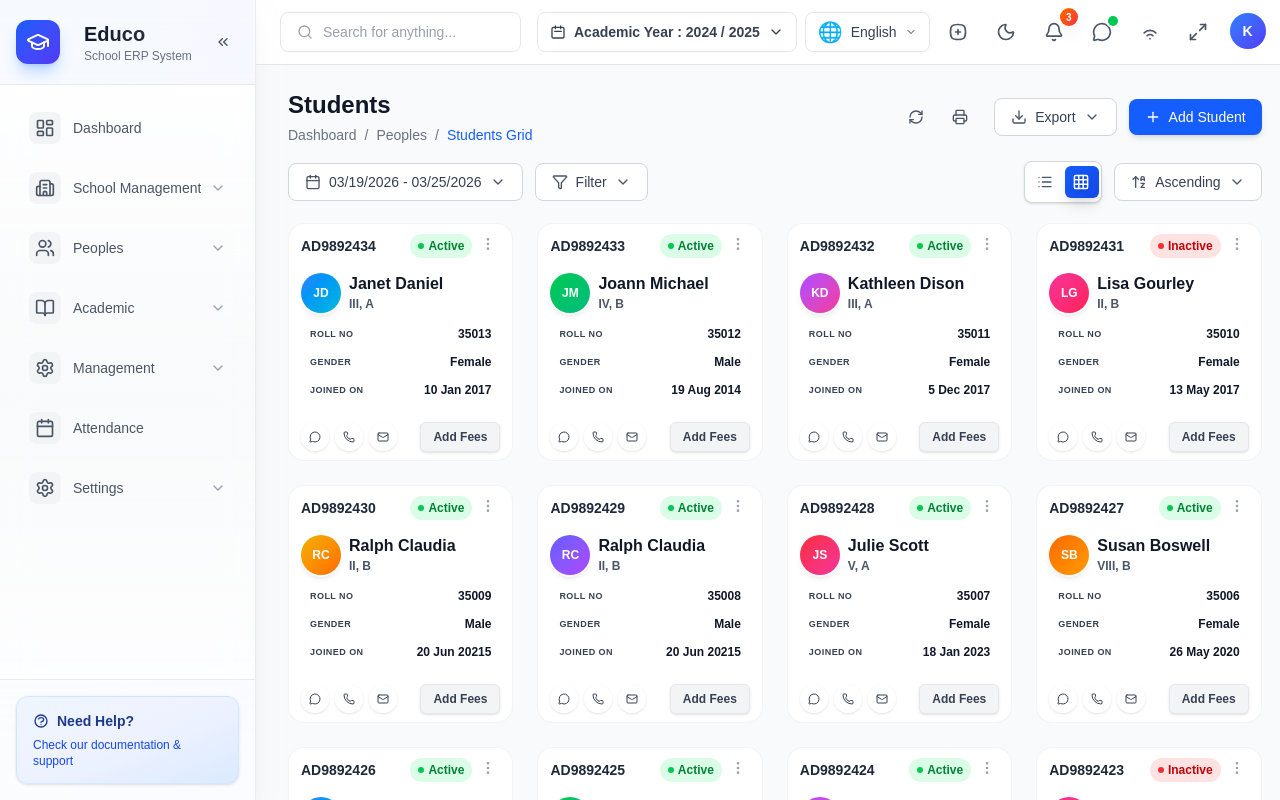
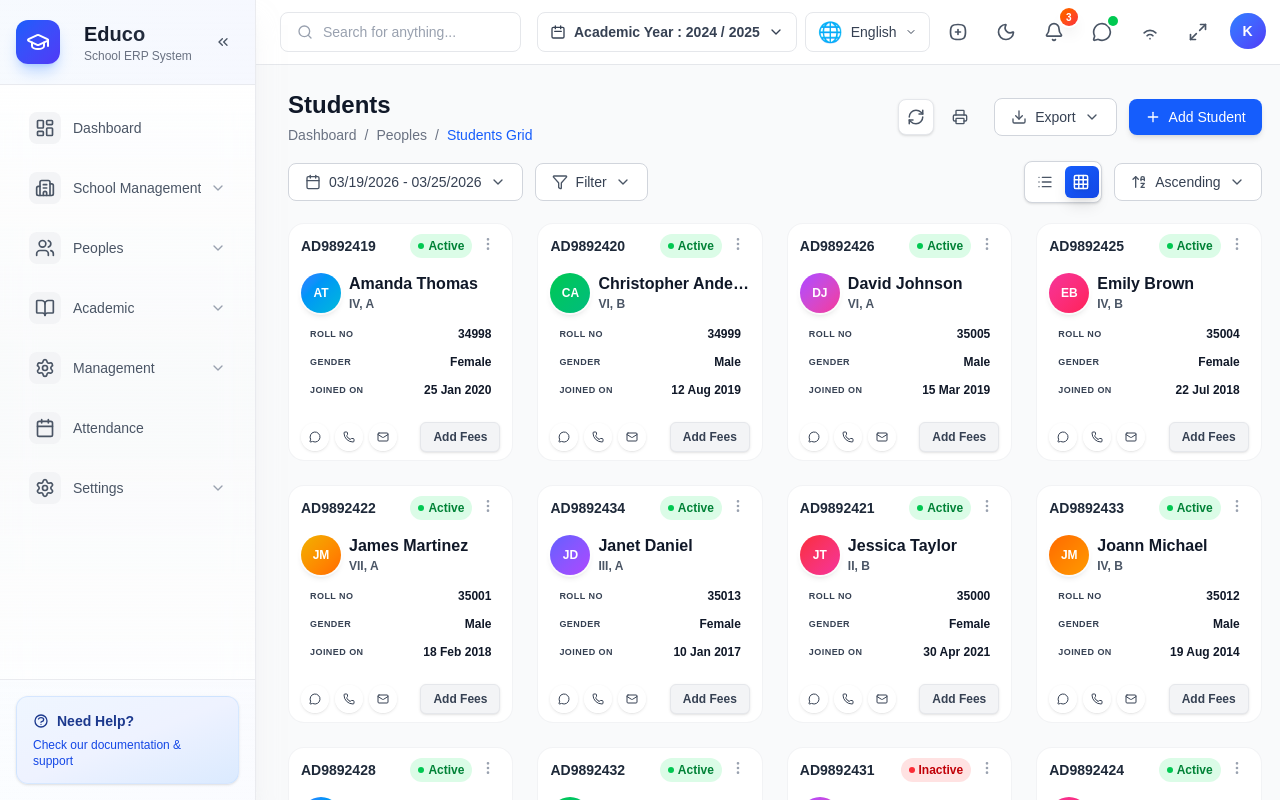
Before and after one commit to whaaala/educo, a Next.js app: page /students in a window 1280 px wide. Shown: the top 800 px of the page. Built offline with nearby package versions, Linux system fonts and the light colour scheme.

Commit message:
apply the refresh functionality to the table and grid

```diff
--- a/app/students/page.tsx
+++ b/app/students/page.tsx
@@ -11,6 +11,7 @@ import SortButton from "@/components/shared/SortButton";
 import ViewToggle from "@/components/shared/ViewToggle";
 import PageHeader from "@/components/shared/PageHeader";
 import PageActions from "@/components/shared/PageActions";
+import PageSpinner from "@/components/shared/PageSpinner";
 
 // Sample data
 const sampleStudents: Student[] = [
@@ -209,6 +210,13 @@ export default function AllStudentsPage() {
   const [dateRange, setDateRange] = useState<{ startDate: string; endDate: string } | null>(null);
   const [isFiltering, setIsFiltering] = useState(false);
 
+  // Sort state
+  const [sortOption, setSortOption] = useState<string>("ascending");
+  const [isSorting, setIsSorting] = useState(false);
+
+  // Refresh state
+  const [isRefreshing, setIsRefreshing] = useState(false);
+
   // Sort options
   const sortOptions = [
     { label: "Ascending", value: "ascending" },
@@ -277,8 +285,26 @@ export default function AllStudentsPage() {
   };
 
   const handleSortChange = (sortValue: string) => {
-    console.log("Sort changed:", sortValue);
-    // You can add logic here to sort students
+    setIsSorting(true);
+    // Delay to allow exit animation
+    setTimeout(() => {
+      setSortOption(sortValue);
+      setTimeout(() => {
+        setIsSorting(false);
+      }, 100);
+    }, 300);
+  };
+
+  const handleRefresh = () => {
+    setIsRefreshing(true);
+    // Delay to allow exit animation
+    setTimeout(() => {
+      // Reset to first page when refreshing
+      setDisplayedCount(12);
+      setTimeout(() => {
+        setIsRefreshing(false);
+      }, 100);
+    }, 300);
   };
 
   useEffect(() => {
@@ -315,8 +341,31 @@ export default function AllStudentsPage() {
     }, 500);
   };
 
+  // Apply sorting to students
+  const sortedStudents = [...students].sort((a, b) => {
+    switch (sortOption) {
+      case "ascending":
+        // Sort by name A-Z
+        return a.name.localeCompare(b.name);
+      case "descending":
+        // Sort by name Z-A
+        return b.name.localeCompare(a.name);
+      case "recently_viewed":
+        // Sort by ID descending (simulating recently viewed)
+        return b.id.localeCompare(a.id);
+      case "recently_added":
+        // Sort by joined date descending (most recent first)
+        const dateA = parseJoinedOnDate(a.joinedOn);
+        const dateB = parseJoinedOnDate(b.joinedOn);
+        if (!dateA || !dateB) return 0;
+        return dateB.getTime() - dateA.getTime();
+      default:
+        return 0;
+    }
+  });
+
   // Apply filters to students
-  const filteredStudents = students.filter((student) => {
+  const filteredStudents = sortedStudents.filter((student) => {
     // Check date range filter
     if (dateRange) {
       const joinedDate = parseJoinedOnDate(student.joinedOn);
@@ -369,6 +418,9 @@ export default function AllStudentsPage() {
   const displayedStudents = filteredStudents.slice(0, displayedCount);
   const hasMore = displayedCount < filteredStudents.length;
 
+  // Check if we're in a loading state
+  const isLoading = isFiltering || isSorting || isRefreshing;
+
   if (!isMounted) {
     return null;
   }
@@ -389,7 +441,7 @@ export default function AllStudentsPage() {
         />
 
         {/* Right Section - Action Buttons */}
-        <PageActions addButtonLabel="Add Student" />
+        <PageActions addButtonLabel="Add Student" onRefresh={handleRefresh} />
       </div>
 
       {/* Content */}
@@ -422,16 +474,16 @@ export default function AllStudentsPage() {
         </div>
 
         {/* Students Grid or Table */}
-        <div className="relative">
+        <div className="relative min-h-[400px]">
           {viewMode === "grid" ? (
             <div
-              key={`grid-view-${isFiltering ? 'filtering' : 'filtered'}`}
-              className={`transition-all duration-300 ${
-                isFiltering
-                  ? 'opacity-0 scale-95 translate-y-4'
-                  : 'opacity-100 scale-100 translate-y-0 animate-in fade-in zoom-in-95 slide-in-from-bottom-3 duration-[450ms] ease-[cubic-bezier(0.34,1.56,0.64,1)]'
-              }`}
+              key={`grid-view-${isFiltering ? 'filtering' : 'filtered'}-${isSorting ? 'sorting' : 'sorted'}-${isRefreshing ? 'refreshing' : 'refreshed'}-${sortOption}`}
+              className="opacity-100 scale-100 translate-y-0 animate-in fade-in zoom-in-95 slide-in-from-bottom-3 duration-[450ms] ease-[cubic-bezier(0.34,1.56,0.64,1)]"
             >
+              {isLoading ? (
+                <PageSpinner message={isRefreshing ? "Refreshing..." : isSorting ? "Sorting..." : "Filtering..."} size="md" />
+              ) : (
+                <>
                   <div ref={gridRef} className="grid grid-cols-1 md:grid-cols-2 lg:grid-cols-3 xl:grid-cols-4 gap-6 pt-2">
                     {displayedStudents.map((student, index) => (
                       <StudentCard key={student.id} student={student} colorIndex={index} />
@@ -447,17 +499,19 @@ export default function AllStudentsPage() {
                       loadingText="Loading..."
                     />
                   )}
+                </>
+              )}
             </div>
           ) : (
             <div
-              key={`list-view-${isFiltering ? 'filtering' : 'filtered'}`}
-              className={`transition-all duration-300 ${
-                isFiltering
-                  ? 'opacity-0 scale-95 translate-y-4'
-                  : 'opacity-100 scale-100 translate-y-0 animate-in fade-in zoom-in-95 slide-in-from-bottom-3 duration-[450ms] ease-[cubic-bezier(0.34,1.56,0.64,1)]'
-              }`}
+              key={`list-view-${isFiltering ? 'filtering' : 'filtered'}-${isSorting ? 'sorting' : 'sorted'}-${isRefreshing ? 'refreshing' : 'refreshed'}-${sortOption}`}
+              className="opacity-100 scale-100 translate-y-0 animate-in fade-in zoom-in-95 slide-in-from-bottom-3 duration-[450ms] ease-[cubic-bezier(0.34,1.56,0.64,1)]"
             >
-              <StudentTable students={displayedStudents} />
+              <StudentTable
+                students={displayedStudents}
+                isLoading={isLoading}
+                loadingMessage={isRefreshing ? "Refreshing..." : isSorting ? "Sorting..." : "Filtering..."}
+              />
             </div>
           )}
         </div>
--- a/components/shared/DataTable.tsx
+++ b/components/shared/DataTable.tsx
@@ -1,7 +1,7 @@
 "use client";
 
 import { useState, useEffect, ReactNode } from "react";
-import { ChevronLeft, ChevronRight } from "lucide-react";
+import { ChevronLeft, ChevronRight, Loader2 } from "lucide-react";
 import SearchBar from "./SearchBar";
 
 export interface ColumnConfig<T> {
@@ -32,6 +32,8 @@ export interface DataTableProps<T> {
   emptyMessage?: string;
   enablePagination?: boolean;
   enableItemsPerPage?: boolean;
+  isLoading?: boolean;
+  loadingMessage?: string;
 }
 
 export default function DataTable<T>({
@@ -47,6 +49,8 @@ export default function DataTable<T>({
   emptyMessage = "No records found",
   enablePagination = true,
   enableItemsPerPage = true,
+  isLoading = false,
+  loadingMessage = "Loading...",
 }: DataTableProps<T>) {
   const [searchQuery, setSearchQuery] = useState("");
   const [currentPage, setCurrentPage] = useState(1);
@@ -192,8 +196,8 @@ export default function DataTable<T>({
       </div>
 
       {/* Table Body Container */}
-      <div className="overflow-x-auto">
-        <table className="w-full border-collapse bg-white dark:bg-gray-800 midnight:bg-gray-900 purple:bg-gray-900">
+      <div className="overflow-hidden">
+        <table className="w-full table-fixed border-collapse bg-white dark:bg-gray-800 midnight:bg-gray-900 purple:bg-gray-900">
           {/* Table Header */}
           <thead>
             <tr className="bg-gradient-to-r from-gray-100 to-gray-50 dark:from-gray-700 dark:to-gray-750 midnight:from-gray-800 midnight:to-gray-850 purple:from-gray-800 purple:to-gray-850 border-b-2 border-gray-300 dark:border-gray-600 midnight:border-cyan-500/50 purple:border-pink-500/50 shadow-sm">
@@ -240,7 +244,33 @@ export default function DataTable<T>({
 
           {/* Table Body */}
           <tbody>
-            {paginatedData.length > 0 ? (
+            {isLoading ? (
+              <tr>
+                <td
+                  colSpan={columns.length}
+                  className="px-4 py-16 text-center"
+                >
+                  <div className="flex flex-col items-center justify-center">
+                    <div className="relative">
+                      {/* Spinning loader */}
+                      <Loader2
+                        className="w-10 h-10 animate-spin text-blue-600 dark:text-blue-400 midnight:text-cyan-400 purple:text-pink-400"
+                      />
+
+                      {/* Pulsing circle background */}
+                      <div className="absolute inset-0 -z-10">
+                        <div className="w-full h-full rounded-full bg-blue-100 dark:bg-blue-900/20 midnight:bg-cyan-500/10 purple:bg-pink-500/10 animate-pulse" />
+                      </div>
+                    </div>
+
+                    {/* Loading message */}
+                    <p className="mt-3 text-sm font-medium text-gray-600 dark:text-gray-400 midnight:text-cyan-300 purple:text-pink-300 animate-pulse">
+                      {loadingMessage}
+                    </p>
+                  </div>
+                </td>
+              </tr>
+            ) : paginatedData.length > 0 ? (
               paginatedData.map((item, index) => (
                 <tr
                   key={getRowKey(item, index)}
--- a/components/shared/PageActions.tsx
+++ b/components/shared/PageActions.tsx
@@ -1,8 +1,9 @@
 "use client";
 
-import { RefreshCw, Printer } from "lucide-react";
+import { Printer } from "lucide-react";
 import ExportButton from "./ExportButton";
 import AddButton from "./AddButton";
+import RefreshButton from "./RefreshButton";
 
 interface PageActionsProps {
   onRefresh?: () => void;
@@ -33,14 +34,8 @@ export default function PageActions({
       {(showRefresh || showPrint) && (
         <div className="flex items-center gap-2">
           {/* Refresh */}
-          {showRefresh && (
-            <button
-              onClick={onRefresh}
-              className="p-2.5 rounded-lg hover:bg-gray-100 dark:hover:bg-gray-800 midnight:hover:bg-cyan-500/10 purple:hover:bg-pink-500/10 transition-colors cursor-pointer"
-              title="Refresh"
-            >
-              <RefreshCw className="w-4 h-4 text-gray-600 dark:text-gray-400 midnight:text-cyan-400 purple:text-pink-400" />
-            </button>
+          {showRefresh && onRefresh && (
+            <RefreshButton onRefresh={onRefresh} size="md" />
           )}
 
           {/* Print */}
--- /dev/null
+++ b/components/shared/PageSpinner.tsx
@@ -0,0 +1,45 @@
+"use client";
+
+import { Loader2 } from "lucide-react";
+
+interface PageSpinnerProps {
+  message?: string;
+  size?: "sm" | "md" | "lg";
+}
+
+export default function PageSpinner({ message = "Loading...", size = "md" }: PageSpinnerProps) {
+  const sizeClasses = {
+    sm: "w-8 h-8",
+    md: "w-12 h-12",
+    lg: "w-16 h-16",
+  };
+
+  const textSizes = {
+    sm: "text-sm",
+    md: "text-base",
+    lg: "text-lg",
+  };
+
+  return (
+    <div className="flex flex-col items-center justify-center min-h-[400px] w-full">
+      <div className="relative">
+        {/* Spinning loader */}
+        <Loader2
+          className={`${sizeClasses[size]} animate-spin text-blue-600 dark:text-blue-400 midnight:text-cyan-400 purple:text-pink-400`}
+        />
+
+        {/* Pulsing circle background */}
+        <div className="absolute inset-0 -z-10">
+          <div className="w-full h-full rounded-full bg-blue-100 dark:bg-blue-900/20 midnight:bg-cyan-500/10 purple:bg-pink-500/10 animate-pulse" />
+        </div>
+      </div>
+
+      {/* Loading message */}
+      {message && (
+        <p className={`mt-4 ${textSizes[size]} font-medium text-gray-600 dark:text-gray-400 midnight:text-cyan-300 purple:text-pink-300 animate-pulse`}>
+          {message}
+        </p>
+      )}
+    </div>
+  );
+}
--- /dev/null
+++ b/components/shared/RefreshButton.tsx
@@ -0,0 +1,80 @@
+"use client";
+
+import { RefreshCw } from "lucide-react";
+import { useState } from "react";
+
+interface RefreshButtonProps {
+  onRefresh: () => void | Promise<void>;
+  size?: "sm" | "md" | "lg";
+  className?: string;
+  disabled?: boolean;
+}
+
+export default function RefreshButton({
+  onRefresh,
+  size = "md",
+  className = "",
+  disabled = false,
+}: RefreshButtonProps) {
+  const [isRefreshing, setIsRefreshing] = useState(false);
+
+  const handleRefresh = async () => {
+    if (isRefreshing || disabled) return;
+
+    setIsRefreshing(true);
+
+    try {
+      await onRefresh();
+    } finally {
+      // Keep spinning for at least 500ms for visual feedback
+      setTimeout(() => {
+        setIsRefreshing(false);
+      }, 500);
+    }
+  };
+
+  const sizeClasses = {
+    sm: "w-7 h-7 p-1.5",
+    md: "w-9 h-9 p-2",
+    lg: "w-11 h-11 p-2.5",
+  };
+
+  const iconSizes = {
+    sm: "w-4 h-4",
+    md: "w-5 h-5",
+    lg: "w-6 h-6",
+  };
+
+  return (
+    <button
+      onClick={handleRefresh}
+      disabled={disabled || isRefreshing}
+      title="Refresh"
+      className={`
+        ${sizeClasses[size]}
+        relative flex items-center justify-center
+        rounded-lg
+        bg-white dark:bg-gray-800 midnight:bg-gray-900 purple:bg-gray-900
+        border border-gray-200 dark:border-gray-700 midnight:border-cyan-500/30 purple:border-pink-500/30
+        text-gray-600 dark:text-gray-400 midnight:text-cyan-400 purple:text-pink-400
+        hover:bg-gray-50 dark:hover:bg-gray-700 midnight:hover:bg-cyan-500/10 purple:hover:bg-pink-500/10
+        hover:border-gray-300 dark:hover:border-gray-600 midnight:hover:border-cyan-500/50 purple:hover:border-pink-500/50
+        hover:text-gray-800 dark:hover:text-gray-200 midnight:hover:text-cyan-300 purple:hover:text-pink-300
+        active:scale-95
+        cursor-pointer
+        disabled:opacity-50 disabled:cursor-not-allowed
+        transition-all duration-200 ease-in-out
+        shadow-sm hover:shadow-md
+        ${className}
+      `}
+    >
+      <RefreshCw
+        className={`
+          ${iconSizes[size]}
+          transition-transform duration-500 ease-in-out
+          ${isRefreshing ? "animate-spin" : ""}
+        `}
+      />
+    </button>
+  );
+}
--- a/components/students/StudentTable.tsx
+++ b/components/students/StudentTable.tsx
@@ -6,9 +6,11 @@ import DataTable, { ColumnConfig } from "@/components/shared/DataTable";
 
 interface StudentTableProps {
   students: Student[];
+  isLoading?: boolean;
+  loadingMessage?: string;
 }
 
-export default function StudentTable({ students }: StudentTableProps) {
+export default function StudentTable({ students, isLoading = false, loadingMessage = "Loading..." }: StudentTableProps) {
   // Define column configuration with left alignment
   const columns: ColumnConfig<Student>[] = [
     {
@@ -29,7 +31,7 @@ export default function StudentTable({ students }: StudentTableProps) {
       label: "Admission No",
       sortable: true,
       hidden: { mobile: true, tablet: true },
-      className: "text-left pl-6 w-28 xl:w-36",
+      className: "text-left pl-6",
       render: (student) => (
         <span className="text-xs font-semibold text-blue-600 dark:text-blue-400 midnight:text-cyan-400 purple:text-pink-400 truncate block">
           {student.id}
@@ -41,7 +43,7 @@ export default function StudentTable({ students }: StudentTableProps) {
       label: "Roll No",
       sortable: true,
       hidden: { mobile: true },
-      className: "text-left w-16 xl:w-20",
+      className: "text-left",
       render: (student) => (
         <span className="text-xs font-medium text-gray-900 dark:text-gray-300 midnight:text-cyan-100 purple:text-pink-100">
           {student.rollNo}
@@ -52,7 +54,7 @@ export default function StudentTable({ students }: StudentTableProps) {
       key: "name",
       label: "Name",
       sortable: true,
-      className: "text-left w-36 xl:w-44",
+      className: "text-left",
       render: (student) => (
         <div className="flex items-center gap-2">
           <div className="w-7 h-7 xl:w-8 xl:h-8 rounded-full bg-gradient-to-br from-blue-500 to-blue-600 flex items-center justify-center text-white text-xs font-bold flex-shrink-0 transition-all duration-300 shadow-md">
@@ -68,7 +70,7 @@ export default function StudentTable({ students }: StudentTableProps) {
       key: "class",
       label: "Class",
       sortable: true,
-      className: "text-left w-14 xl:w-16",
+      className: "text-left",
       sortValue: (student) => student.class.split(", ")[0],
       render: (student) => {
         const [classNum] = student.class.split(", ");
@@ -84,7 +86,7 @@ export default function StudentTable({ students }: StudentTableProps) {
       label: "Section",
       sortable: true,
       hidden: { mobile: true },
-      className: "text-left w-16 xl:w-20",
+      className: "text-left",
       sortValue: (student) => student.class.split(", ")[1],
       render: (student) => {
         const [, section] = student.class.split(", ");
@@ -101,7 +103,7 @@ export default function StudentTable({ students }: StudentTableProps) {
       label: "Gender",
       sortable: true,
       hidden: { mobile: true, tablet: true },
-      className: "text-left w-18 xl:w-20",
+      className: "text-left",
       render: (student) => (
         <span className="text-xs font-medium text-gray-900 dark:text-gray-300 midnight:text-cyan-100 purple:text-pink-100">
           {student.gender}
@@ -112,7 +114,7 @@ export default function StudentTable({ students }: StudentTableProps) {
       key: "status",
       label: "Status",
       sortable: true,
-      className: "text-left w-20 xl:w-24",
+      className: "text-left",
       render: (student) => (
         <div className="flex items-center justify-start">
           <span
@@ -132,7 +134,7 @@ export default function StudentTable({ students }: StudentTableProps) {
       label: "Date of Join",
       sortable: true,
       hidden: { mobile: true, tablet: true },
-      className: "text-left w-24 xl:w-28",
+      className: "text-left",
       render: (student) => (
         <span className="text-xs font-medium text-gray-700 dark:text-gray-300 midnight:text-cyan-200 purple:text-pink-200 whitespace-nowrap">
           {student.joinedOn}
@@ -143,7 +145,7 @@ export default function StudentTable({ students }: StudentTableProps) {
       key: "actions",
       label: "Action",
       sortable: false,
-      className: "text-left w-28 xl:w-32",
+      className: "text-left",
       render: (student) => (
         <div className="flex items-center justify-start gap-0.5 xl:gap-1">
           <button
@@ -200,6 +202,8 @@ export default function StudentTable({ students }: StudentTableProps) {
       searchPlaceholder="Search students..."
       getRowKey={(student) => student.id}
       emptyMessage="No students found"
+      isLoading={isLoading}
+      loadingMessage={loadingMessage}
     />
   );
 }
```
Lines whose indentation alone changed are shown as unchanged.
